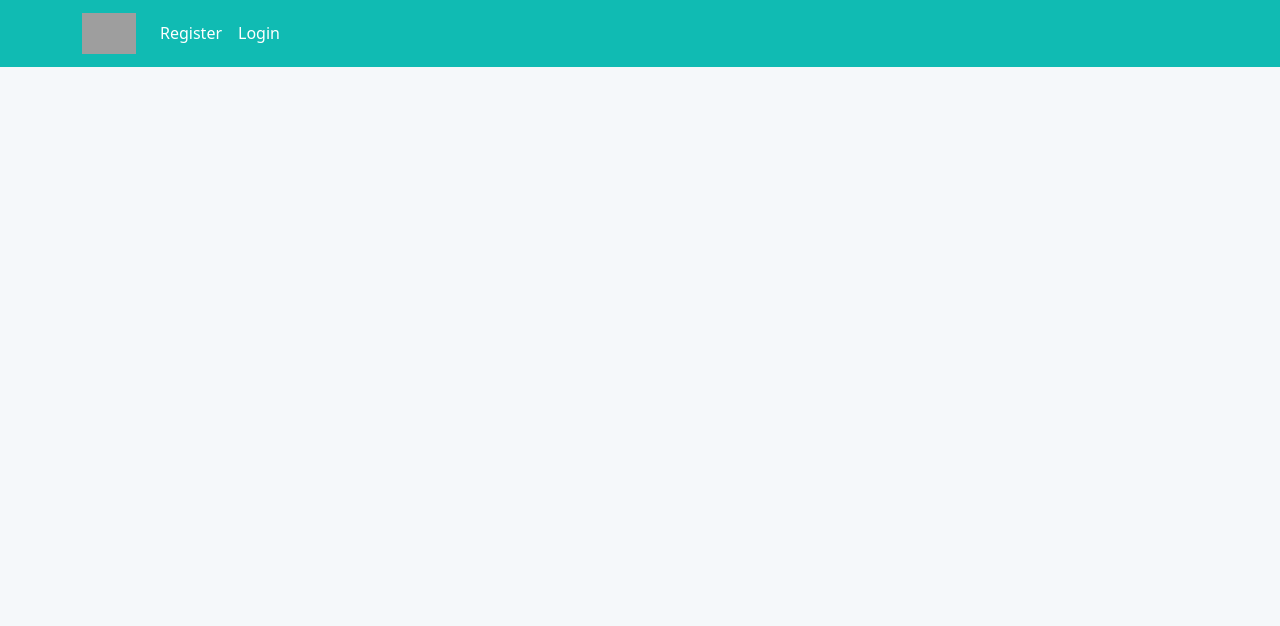
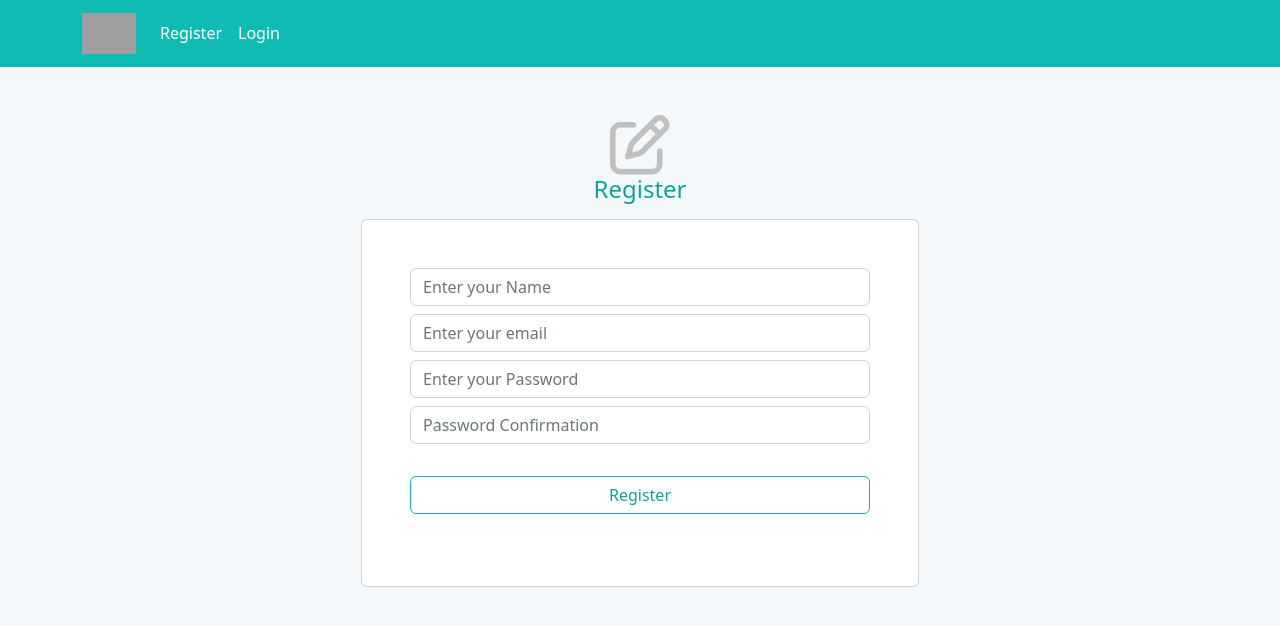
Before and after one commit to Sahar-Abdalazeez/Saraha-workshop, a React (Create React App) app in the folder saraha/: page / in a window 1280 px wide. Shown: the top 626 px of the page. Built offline with nearby package versions, Linux system fonts and the light colour scheme; grey boxes are pictures that could not be loaded.

Commit message:
register

```diff
--- a/saraha/package.json
+++ b/saraha/package.json
@@ -7,6 +7,7 @@
     "@testing-library/jest-dom": "^5.16.5",
     "@testing-library/react": "^13.4.0",
     "@testing-library/user-event": "^13.5.0",
+    "axios": "^1.1.3",
     "bootstrap": "^5.2.2",
     "react": "^18.2.0",
     "react-dom": "^18.2.0",
--- a/saraha/src/App.js
+++ b/saraha/src/App.js
@@ -7,6 +7,8 @@ function App() {
   return (
     <div className="App">
       <Navbar />
+      <Register />
+      {/* <Home /> */}
       {/* TODO: Route with screens  */}
     </div>
   );
--- a/saraha/src/screens/Register.jsx
+++ b/saraha/src/screens/Register.jsx
@@ -1,19 +1,44 @@
+import axios from "axios";
+import { useState } from "react";
+import { Navigate } from "react-router-dom";
+
 function Register() {
+    let [user,setUser] = useState({
+        userName: '',
+        email: '',
+        password: '',
+        cpassword: '',
+    });
+    function home(){
+        let path = '/home';
+        Navigate(path);
+    }
+    let preventForm = async (e)=>{
+        e.preventDefault();
+        let {data} = await axios.post("http://localhost:3003/api/v1/auth/signup",user);
+        //console.log(data);
+        // if(data.message == 'done'){
+        //     home();
+        // }
+    }
+    let getFormdata = (e)=>{
+        let myUser = {...user};
+        myUser[e.target.name] = e.target.value;
+        setUser(myUser);
+    }
     return (
-
         <div className="container text-center my-5">
             <div className="user my-3">
                 <i className="far fa-edit user-icon" />
                 <h4 className="login">Register</h4>
             </div>
             <div className="card p-5 w-50 m-auto">
-                <form method="POST" action="/handleLogin">
-                    <input className="form-control" placeholder="Enter your Name" type="text" name="name" />
-                    <input className="form-control my-2 " placeholder="Enter your email" type="email" name="email" />
-                    <input className="form-control  " placeholder="Enter your Password" type="password" name="password" />
-                    <input className="form-control  my-2" placeholder="Password Confirmation" type="password" name="PasswordConfirmation" />
-                    <button className="btn btn-default-outline my-4 w-100 rounded">Register</button>
-                    <a className="btn btn-default-outline" href="login.html">Login</a>
+                <form onSubmit={preventForm}>
+                    <input className="form-control" onChange={getFormdata} placeholder="Enter your Name" type="text" name="userName" required/>
+                    <input className="form-control my-2 " onChange={getFormdata} placeholder="Enter your email" type="email" name="email" required/>
+                    <input className="form-control  " onChange={getFormdata} placeholder="Enter your Password" type="password" name="password" required/>
+                    <input className="form-control  my-2" onChange={getFormdata} placeholder="Password Confirmation" type="password" name="cpassword" required/>
+                    <button type="submit" className="btn btn-default-outline my-4 w-100 rounded">Register</button>
                 </form>
             </div>
         </div>
```
Also changed, not shown: 1 other file (tests, documents, lock files or other folders).
